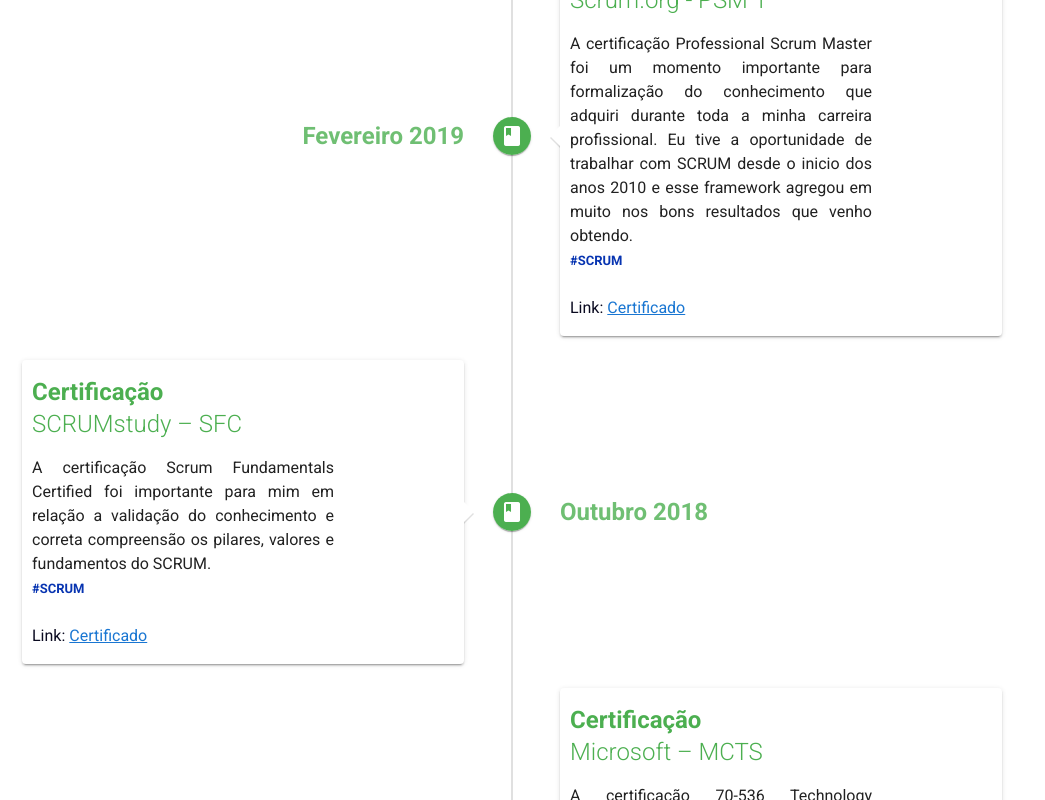
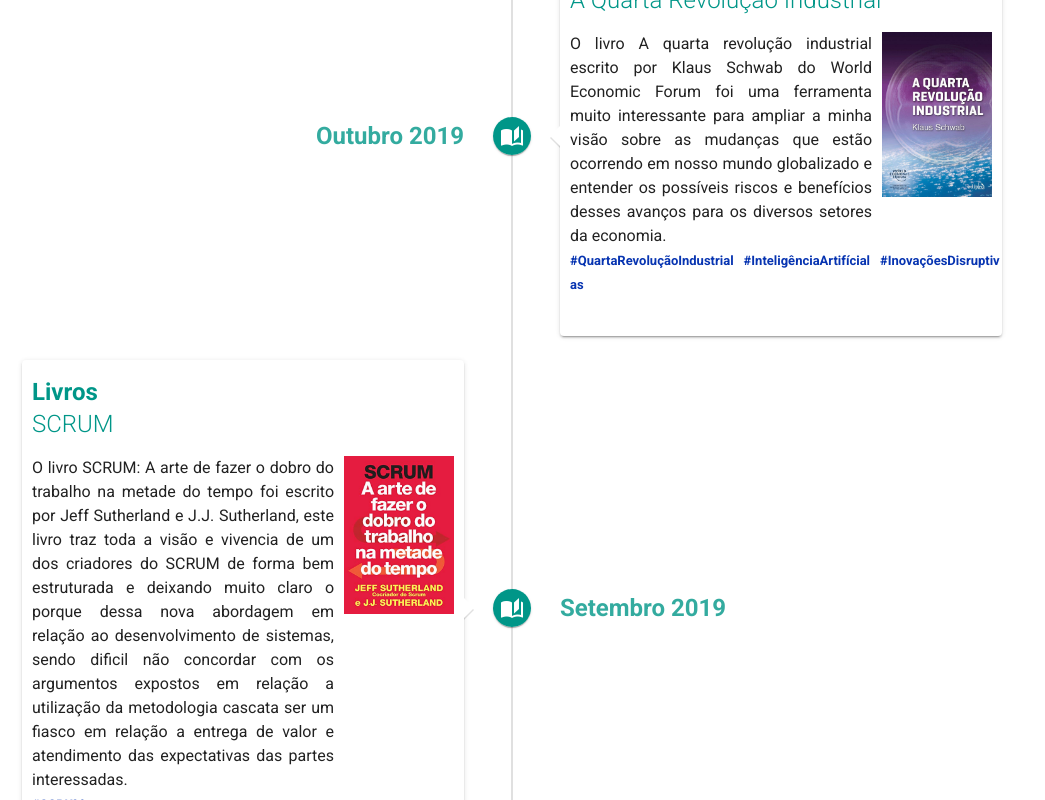
Before and after one commit to jonathan-acquesta/Personal-Page, a Vue app in the folder personal-page/: page /#/ in a window 1280 px wide. Shown: the part 1420-2220 px from the top of the page, without its empty margins (0-1045 px from the left). Built offline with nearby package versions, Linux system fonts and the light colour scheme.

Commit message:
new book

```diff
--- a/personal-page/src/components/Timeline.vue
+++ b/personal-page/src/components/Timeline.vue
@@ -376,6 +376,37 @@
     });
 
 
+this.histories.push({
+      date: new Date("2019-10-02"),
+      category: this.$store.state.categoryType.books,
+      title: {
+        "pt-BR": "A Quarta Revolução Industrial",
+        "en-US": "The Fourth Industrial Revolution",
+      },
+      description: {
+        "pt-BR": "O livro A quarta revolução industrial escrito por Klaus Schwab do World Economic Forum foi uma ferramenta muito interessante para ampliar a minha visão sobre as mudanças que estão ocorrendo em nosso mundo globalizado e entender os possíveis riscos e benefícios desses avanços para os diversos setores da economia.",
+        "en-US": "The book The Fourth Industrial Revolution written by Klaus Schwab of the World Economic Forum was a very interesting tool to broaden my view on the changes that are taking place in our globalized world, and I could understand the possible risks and benefits of these advances for many sectors of the economy.",
+      },
+      image: require('@/assets/book_a_quarta_revolucao_industrual.jpg'),
+      tags: [this.$store.state.tags.fourthIndustrialRevolution, this.$store.state.tags.artificialIntelligence, this.$store.state.tags.disruptiveInnovations]
+    });
+
+
+this.histories.push({
+      date: new Date("2019-09-15"),
+      category: this.$store.state.categoryType.books,
+      title: {
+        "pt-BR": "SCRUM",
+        "en-US": "SCRUM",
+      },
+      description: {
+        "pt-BR": "O livro SCRUM: A arte de fazer o dobro do trabalho na metade do tempo foi escrito por Jeff Sutherland e J.J. Sutherland, este livro traz toda a visão e vivencia de um dos criadores do SCRUM de forma bem estruturada e deixando muito claro o porque dessa nova abordagem em relação ao desenvolvimento de sistemas, sendo dificil não concordar com os argumentos expostos em relação a utilização da metodologia cascata ser um fiasco em relação a entrega de valor e atendimento das expectativas das partes interessadas.",
+        "en-US": "The book SCRUM: The art of doing twice the work in half the time was written by Jeff Sutherland and JJ Sutherland, this book brings whole the vision and experience from one of the SCRUM creators in a well structured way, making very clear the reason and necessity of create a new approach to the systems development, being difficult not to agree with the arguments that exposed cascade methodology like a fiasco to purposes of delivery value and meeting the expectations of the interested parties.",
+      },
+      image: require('@/assets/book_scrum.jpg'),
+      tags: [this.$store.state.tags.scrum]
+    });
+
     this.orderByDates();
 
 
--- a/personal-page/src/store/index.js
+++ b/personal-page/src/store/index.js
@@ -63,6 +63,12 @@ export default new Vuex.Store({
             leadership: { "pt-BR": "#Liderança", "en-US": "#Leadership" },
             highPerformanceTeams: { "pt-BR": "#EquipesAltaPerformance", "en-US": "#HighPerformanceTeams" },
             situationalLeadership: { "pt-BR": "#LiderançaSituacional", "en-US": "#SituationalLeadership" },
+
+            fourthIndustrialRevolution: { "pt-BR": "#QuartaRevoluçãoIndustrial", "en-US": "#FourthIndustrialRevolution" },
+            artificialIntelligence: { "pt-BR": "#InteligênciaArtifícial", "en-US": "#ArtificialIntelligence" },
+            disruptiveInnovations: { "pt-BR": "#InovaçõesDisruptivas", "en-US": "#DisruptiveInnovations" },
+
+            //tags: [this.$store.state.tags.fourthIndustrialRevolution, this.$store.state.tags.artificialIntelligence, this.$store.state.tags.disruptiveInnovations]
 
             //, this.$store.state.tags.highPerformanceTeams, this.$store.state.tags.situationalLeadership
 
```
Also changed, not shown: personal-page/src/assets/book_scrum.jpg (added).
